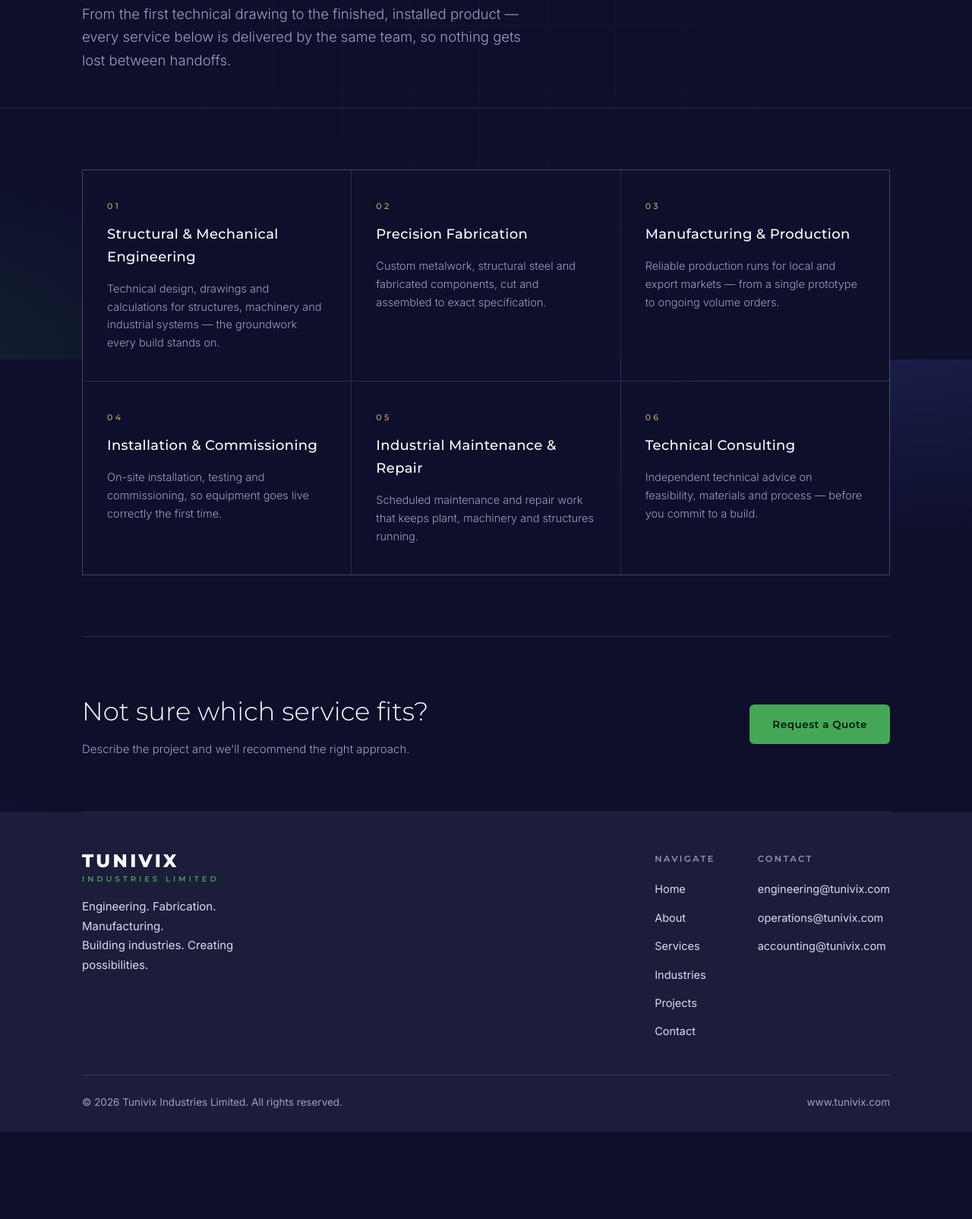
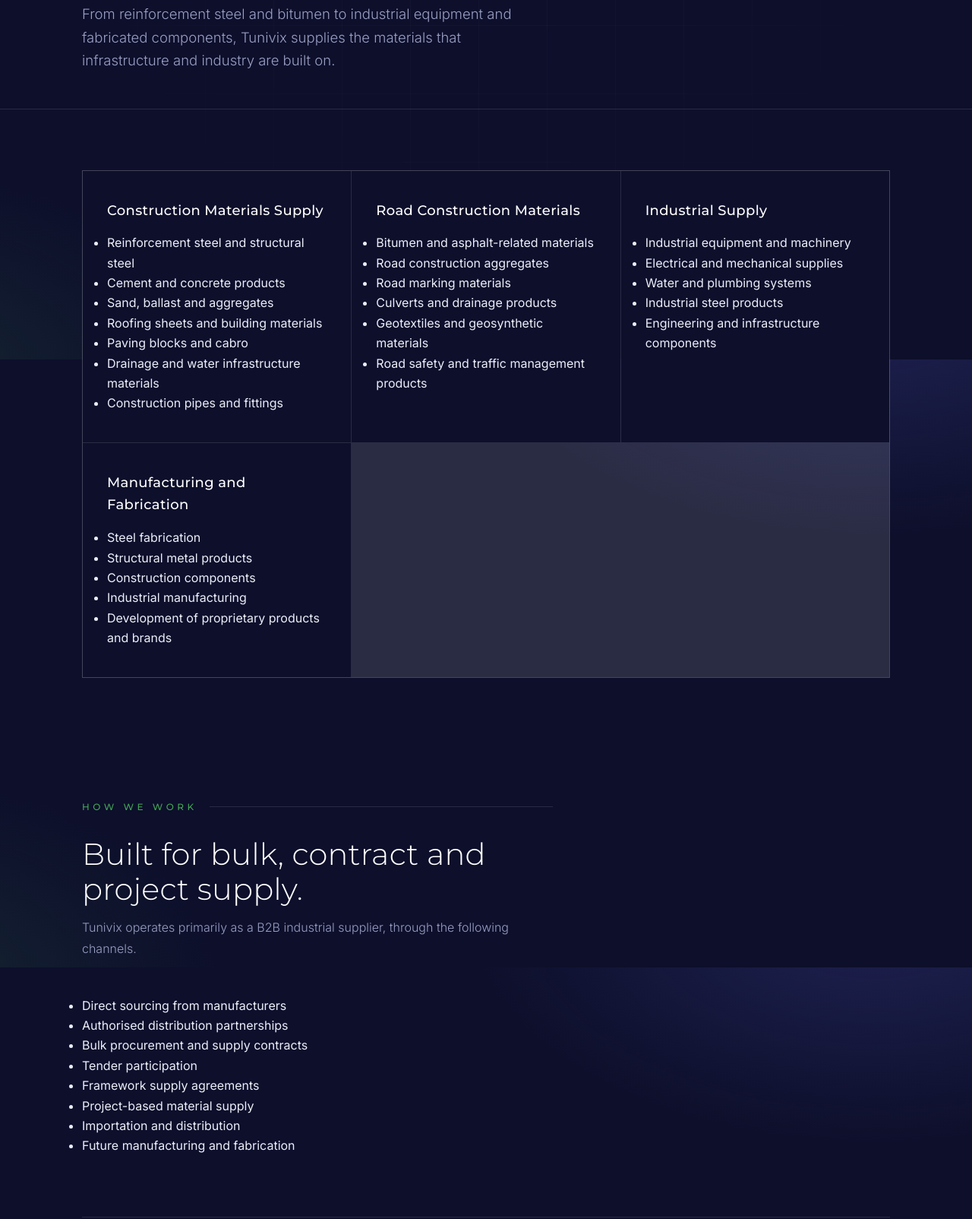
Before and after one commit to miny-ate/Tunivix, a plain HTML site: page services/index.html in a window 1280 px wide. Shown: the part 327-1931 px from the top of the page at 76% size. Before the commit the page ends 1816 px from the top, so only its background shows below. Drawn offline with Linux system fonts and the light colour scheme.

Commit message:
Revise services page content and structure
Updated the services page with new descriptions and sections for construction materials, road construction materials, and industrial supply. Adjusted navigation links and footer content for consistency.

```diff
--- a/services/index.html
+++ b/services/index.html
@@ -4,9 +4,19 @@
 <meta charset="utf-8">
 <meta name="viewport" content="width=device-width, initial-scale=1">
 <title>Services | Tunivix Industries Limited</title>
-<meta name="description" content="Engineering, fabrication, manufacturing, installation, maintenance and technical consulting services from Tunivix Industries Limited.">
+<meta name="description" content="Construction materials, road construction materials, industrial supply, and manufacturing and fabrication from Tunivix Industries Limited, Nairobi, Kenya.">
 <meta name="theme-color" content="#0d0f2b">
 <link rel="canonical" href="https://www.tunivix.com/services/">
+<meta property="og:type" content="website">
+<meta property="og:site_name" content="Tunivix Industries Limited">
+<meta property="og:title" content="Services | Tunivix Industries Limited">
+<meta property="og:description" content="Construction materials, road construction materials, industrial supply, and manufacturing and fabrication from Tunivix Industries Limited, Nairobi, Kenya.">
+<meta property="og:url" content="https://www.tunivix.com/services/">
+<meta property="og:image" content="https://www.tunivix.com/assets/img/og-image.png">
+<meta name="twitter:card" content="summary_large_image">
+<link rel="icon" type="image/png" sizes="32x32" href="../assets/img/favicon-32.png">
+<link rel="icon" type="image/png" sizes="256x256" href="../assets/img/favicon.png">
+<link rel="apple-touch-icon" href="../assets/img/apple-touch-icon.png">
 <link rel="preconnect" href="https://fonts.googleapis.com">
 <link rel="preconnect" href="https://fonts.gstatic.com" crossorigin>
 <link href="https://fonts.googleapis.com/css2?family=Inter:wght@300;400;500;600&family=Montserrat:wght@300;500;600;700;800&family=Cormorant+Garamond:ital,wght@0,500;1,500;1,600&display=swap" rel="stylesheet">
@@ -16,15 +26,15 @@
 
 <header class="site-header">
   <div class="wrap nav">
-    <a class="nav-mark" href="../" aria-label="Tunivix Industries home">
-      <b>TUNIVIX</b><small>INDUSTRIES LIMITED</small>
+    <a class="nav-mark" href="../" aria-label="Tunivix Industries Limited home">
+      <img src="../assets/img/tunivix-logo-light.png" alt="Tunivix" width="135" height="32">
     </a>
     <nav class="nav-links" id="navLinks">
       <a href="../">Home</a>
       <a href="../about/">About</a>
       <a href="../services/" aria-current="page">Services</a>
       <a href="../industries/">Industries</a>
-      <a href="../projects/">Projects</a>
+      <a href="../roadmap/">Roadmap</a>
       <a href="../contact/">Contact</a>
       <a class="nav-cta" href="../contact/">Request a Quote</a>
     </nav>
@@ -37,8 +47,8 @@
 <header class="page-hero">
   <div class="wrap">
     <div class="page-kicker">Services</div>
-    <h1 class="page-title">Six capabilities, one accountable team.</h1>
-    <p class="page-lede">From the first technical drawing to the finished, installed product — every service below is delivered by the same team, so nothing gets lost between handoffs.</p>
+    <h1 class="page-title">Four business lines, one supply partner.</h1>
+    <p class="page-lede">From reinforcement steel and bitumen to industrial equipment and fabricated components, Tunivix supplies the materials that infrastructure and industry are built on.</p>
   </div>
 </header>
 
@@ -46,44 +56,39 @@
   <div class="wrap">
 
     <section class="section">
-      <div class="card-grid">
-        <div class="card" id="engineering">
-          <div class="card-no">01</div>
-          <h3>Structural &amp; Mechanical Engineering</h3>
-          <p>Technical design, drawings and calculations for structures, machinery and industrial systems — the groundwork every build stands on.</p>
+      <div class="card-grid cols-2">
+        <div class="card" id="construction">
+          <h3>Construction Materials Supply</h3>
+          <ul class="card-list"><li>Reinforcement steel and structural steel</li><li>Cement and concrete products</li><li>Sand, ballast and aggregates</li><li>Roofing sheets and building materials</li><li>Paving blocks and cabro</li><li>Drainage and water infrastructure materials</li><li>Construction pipes and fittings</li></ul>
         </div>
-        <div class="card" id="fabrication">
-          <div class="card-no">02</div>
-          <h3>Precision Fabrication</h3>
-          <p>Custom metalwork, structural steel and fabricated components, cut and assembled to exact specification.</p>
+        <div class="card" id="roads">
+          <h3>Road Construction Materials</h3>
+          <ul class="card-list"><li>Bitumen and asphalt-related materials</li><li>Road construction aggregates</li><li>Road marking materials</li><li>Culverts and drainage products</li><li>Geotextiles and geosynthetic materials</li><li>Road safety and traffic management products</li></ul>
+        </div>
+        <div class="card" id="industrial">
+          <h3>Industrial Supply</h3>
+          <ul class="card-list"><li>Industrial equipment and machinery</li><li>Electrical and mechanical supplies</li><li>Water and plumbing systems</li><li>Industrial steel products</li><li>Engineering and infrastructure components</li></ul>
         </div>
         <div class="card" id="manufacturing">
-          <div class="card-no">03</div>
-          <h3>Manufacturing &amp; Production</h3>
-          <p>Reliable production runs for local and export markets — from a single prototype to ongoing volume orders.</p>
-        </div>
-        <div class="card" id="installation">
-          <div class="card-no">04</div>
-          <h3>Installation &amp; Commissioning</h3>
-          <p>On-site installation, testing and commissioning, so equipment goes live correctly the first time.</p>
-        </div>
-        <div class="card" id="maintenance">
-          <div class="card-no">05</div>
-          <h3>Industrial Maintenance &amp; Repair</h3>
-          <p>Scheduled maintenance and repair work that keeps plant, machinery and structures running.</p>
-        </div>
-        <div class="card" id="consulting">
-          <div class="card-no">06</div>
-          <h3>Technical Consulting</h3>
-          <p>Independent technical advice on feasibility, materials and process — before you commit to a build.</p>
+          <h3>Manufacturing and Fabrication</h3>
+          <ul class="card-list"><li>Steel fabrication</li><li>Structural metal products</li><li>Construction components</li><li>Industrial manufacturing</li><li>Development of proprietary products and brands</li></ul>
         </div>
       </div>
     </section>
 
+    <section class="section">
+      <div class="section-head">
+        <div class="label">How We Work</div>
+        <h2 class="section-title">Built for bulk, contract and project supply.</h2>
+        <p class="section-sub">Tunivix operates primarily as a B2B industrial supplier, through the following channels.</p>
+      </div>
+      <ul class="model-list"><li>Direct sourcing from manufacturers</li><li>Authorised distribution partnerships</li><li>Bulk procurement and supply contracts</li><li>Tender participation</li><li>Framework supply agreements</li><li>Project-based material supply</li><li>Importation and distribution</li><li>Future manufacturing and fabrication</li></ul>
+    </section>
+
     <section class="cta-band">
       <div>
-        <h3>Not sure which service fits?</h3>
-        <p>Describe the project and we'll recommend the right approach.</p>
+        <h3>Not sure what you need?</h3>
+        <p>Describe the project or tender and we will advise on materials and sourcing.</p>
       </div>
       <a class="btn btn-solid" href="../contact/">Request a Quote</a>
     </section>
@@ -95,8 +100,9 @@
   <div class="wrap">
     <div class="foot">
       <div>
-        <div class="brand"><b>TUNIVIX</b><small>INDUSTRIES LIMITED</small></div>
-        <p class="tag">Engineering. Fabrication. Manufacturing.<br>Building industries. Creating possibilities.</p>
+        <a class="brand" href="../" aria-label="Tunivix Industries Limited home"><img src="../assets/img/tunivix-logo-light.png" alt="Tunivix" width="158" height="37"></a>
+        <p class="brand-ltd">INDUSTRIES LIMITED</p>
+        <p class="tag">Building Infrastructure.<br>Supplying Industry.<br>Powering Development.</p>
       </div>
       <div class="foot-cols">
         <div class="foot-col">
@@ -106,15 +112,16 @@
             <li><a href="../about/">About</a></li>
             <li><a href="../services/">Services</a></li>
             <li><a href="../industries/">Industries</a></li>
-            <li><a href="../projects/">Projects</a></li>
+            <li><a href="../roadmap/">Roadmap</a></li>
             <li><a href="../contact/">Contact</a></li>
           </ul>
         </div>
         <div class="foot-col">
           <h5>Contact</h5>
           <ul>
+            <li>Nairobi, Kenya</li>
+            <li><a href="mailto:operations@tunivix.com">operations@tunivix.com</a></li>
             <li><a href="mailto:engineering@tunivix.com">engineering@tunivix.com</a></li>
-            <li><a href="mailto:operations@tunivix.com">operations@tunivix.com</a></li>
             <li><a href="mailto:accounting@tunivix.com">accounting@tunivix.com</a></li>
           </ul>
         </div>
```
